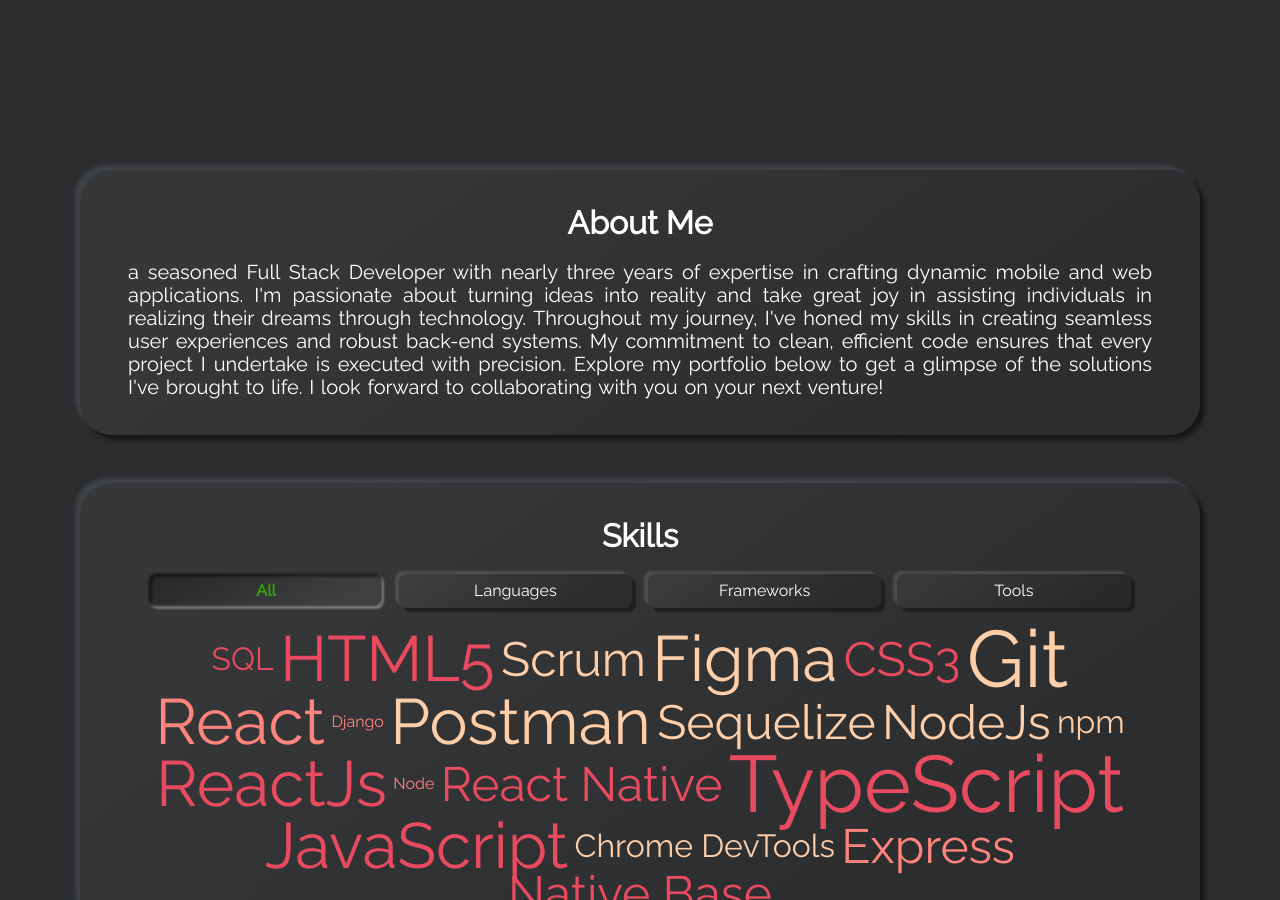
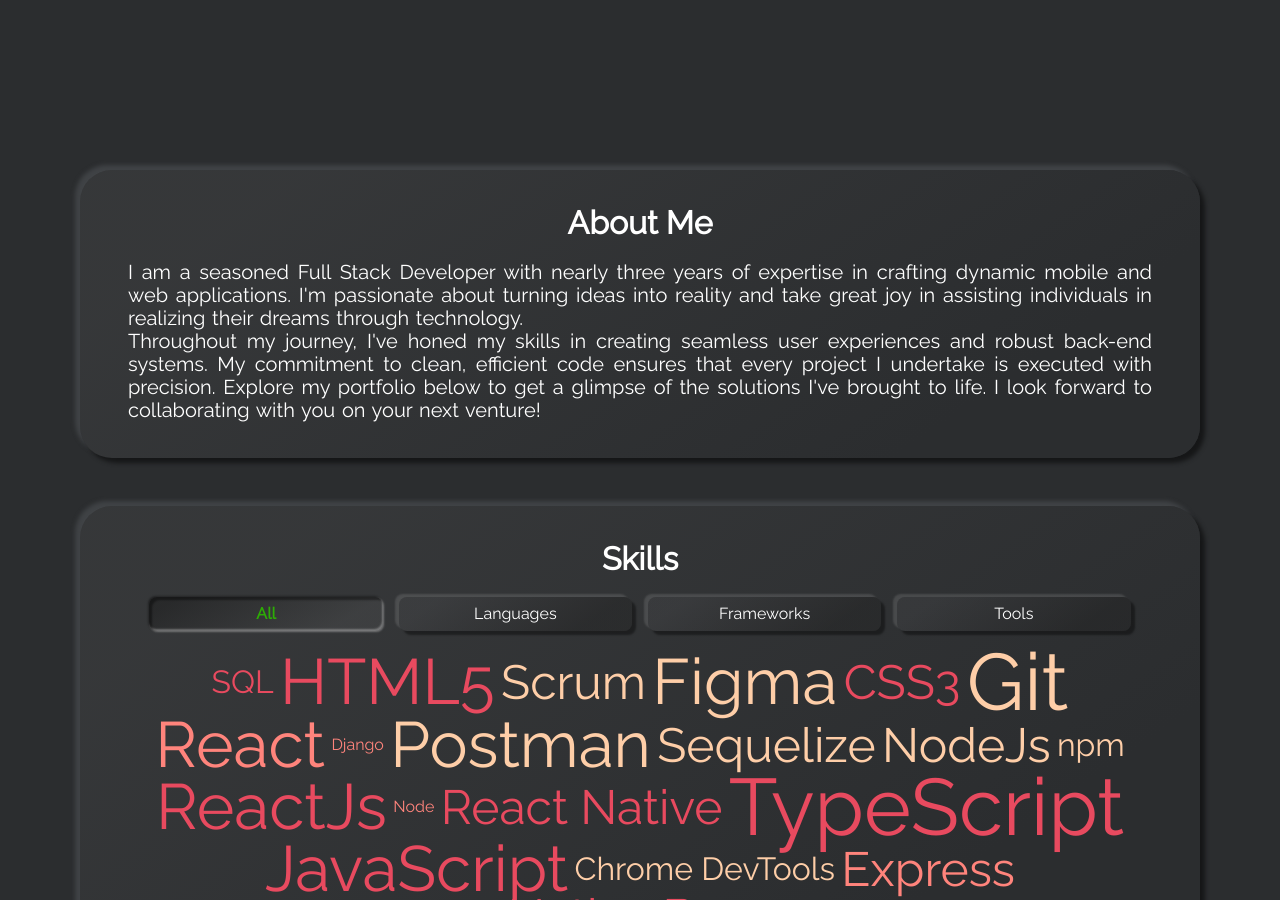
Before and after one commit to asadsidd16/asadportfolio, a Jekyll site: the page built from index.html, in a window 1280 px wide and 900 px high, scrolled down 890 px. Built offline with Jekyll 4.4.1, drawn with Linux system fonts in a browser that asks for light colours.

Commit message:
break in about me

```diff
--- a/_includes/section-aboutme.html
+++ b/_includes/section-aboutme.html
@@ -1,6 +1,6 @@
 <h1 class="title">{{site.about_me_title}}</h1>
-<p class="description" data-aos="fade-down">a seasoned Full Stack Developer with nearly three years of expertise in crafting dynamic mobile and web applications. I'm passionate about turning ideas into reality and take great joy in assisting individuals in realizing their dreams through technology.
+<p class="description" data-aos="fade-down">I am a seasoned Full Stack Developer with nearly three years of expertise in crafting dynamic mobile and web applications. I'm passionate about turning ideas into reality and take great joy in assisting individuals in realizing their dreams through technology.
 
-    Throughout my journey, I've honed my skills in creating seamless user experiences and robust back-end systems. My commitment to clean, efficient code ensures that every project I undertake is executed with precision.
+   <br /> Throughout my journey, I've honed my skills in creating seamless user experiences and robust back-end systems. My commitment to clean, efficient code ensures that every project I undertake is executed with precision.
 
     Explore my portfolio below to get a glimpse of the solutions I've brought to life. I look forward to collaborating with you on your next venture! </p>
```
